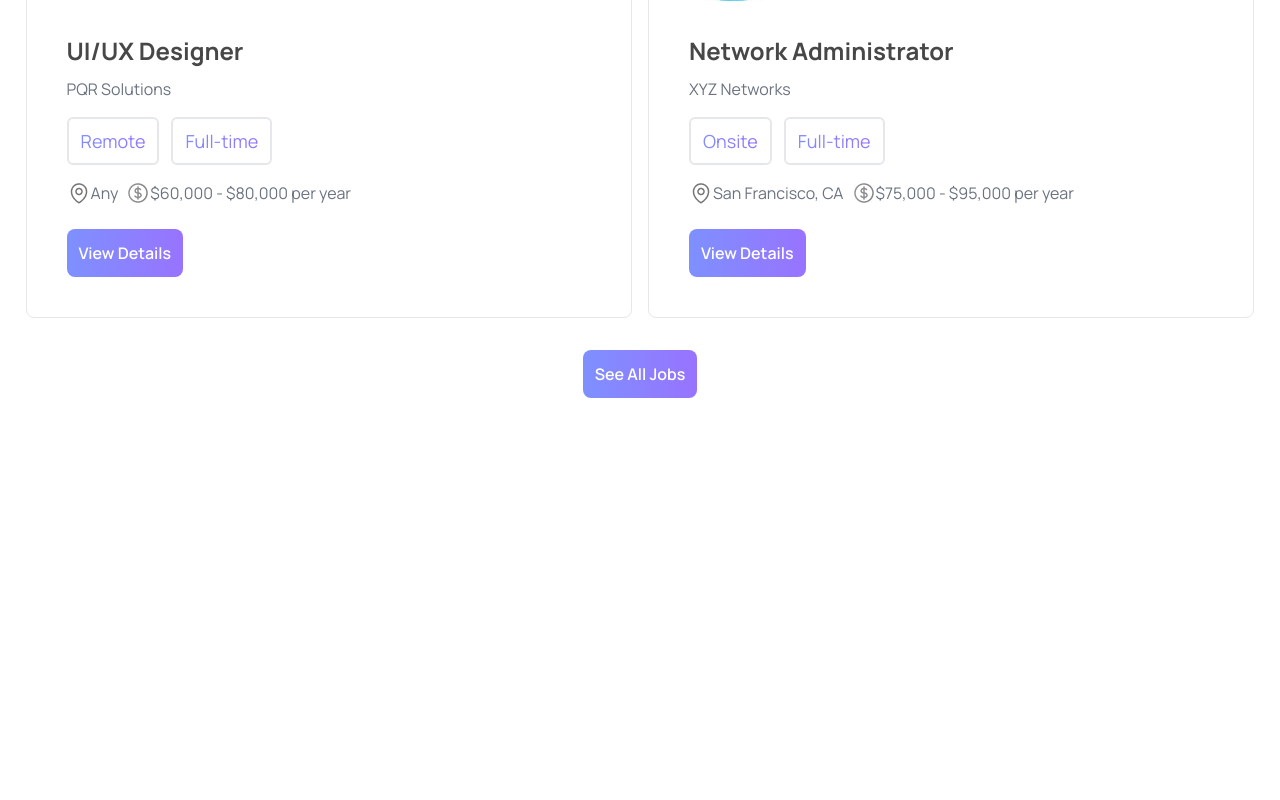
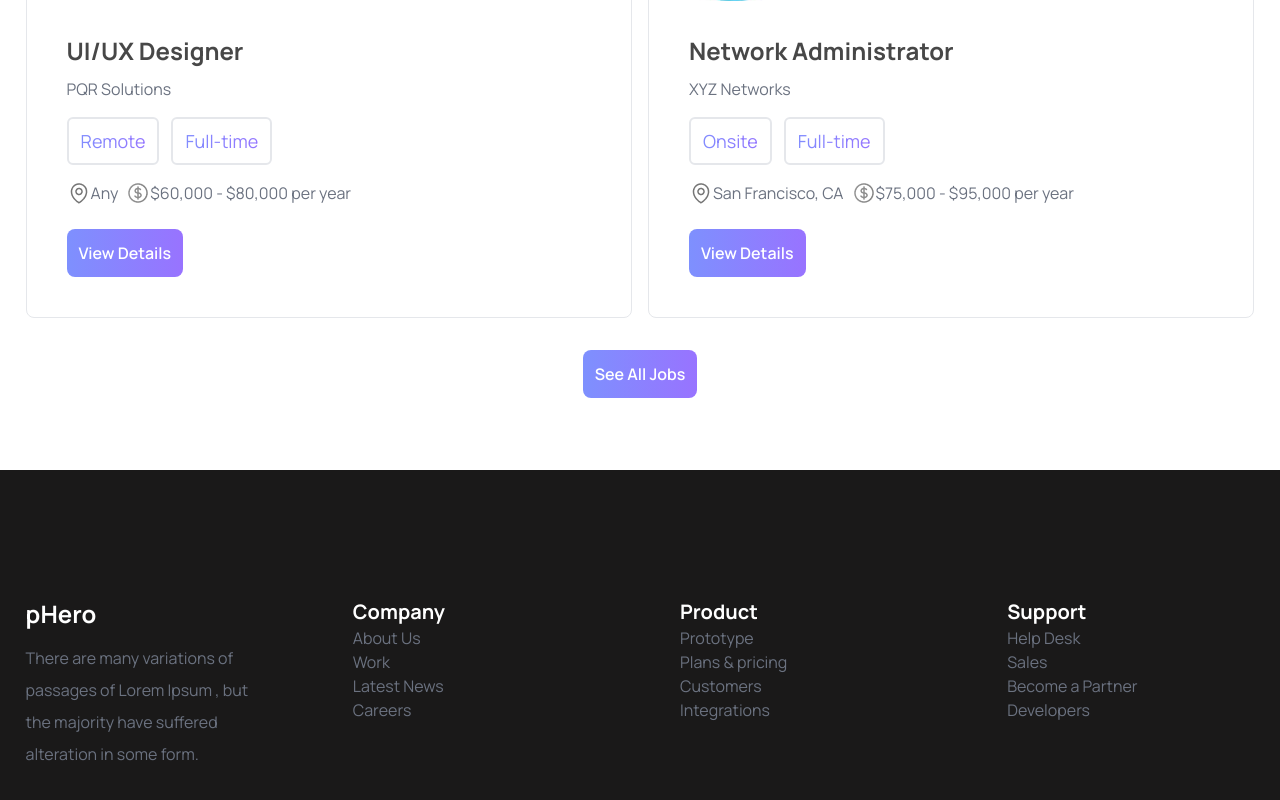
Before and after one commit to naimalinaim1/pHero-Job-apply, a React (Vite) app: page / in a window 1280 px wide. Shown: the part 2068-2868 px from the top of the page. Before the commit the page ends 2498 px from the top, so only its background shows below. Built offline with nearby package versions, Linux system fonts and the light colour scheme.

Commit message:
Footer Added

```diff
--- a/src/App.jsx
+++ b/src/App.jsx
@@ -1,14 +1,16 @@
 import React from "react";
 import { Outlet } from "react-router-dom";
 import NavBar from "./components/NavBar/NavBar";
+import Footer from "./components/Footer/Footer";
 
 const App = () => {
   return (
     <>
       <NavBar />
-      <main className="w-[96%] max-w-[1280px] mx-auto">
+      <main className="w-[96%] max-w-[1280px] mx-auto min-h-[90vh] mb-10">
         <Outlet />
       </main>
+      <Footer />
     </>
   );
 };
--- /dev/null
+++ b/src/components/Footer/Footer.jsx
@@ -0,0 +1,74 @@
+import React from "react";
+
+const Footer = () => {
+  return (
+    <footer className="bg-[#1A1919] py-32 text-center sm:text-left">
+      <div className="text-gray-500 w-[96%] max-w-[1280px] mx-auto grid grid-cols-1 sm:grid-cols-2 md:grid-cols-4 gap-20">
+        {/* logo */}
+        <div>
+          <h3 className="text-2xl mb-3 text-white font-bold">pHero</h3>
+          <p className="leading-8">
+            There are many variations of passages of Lorem Ipsum , but the
+            majority have suffered alteration in some form.
+          </p>
+        </div>
+        {/* company */}
+        <div>
+          <h1 className="text-xl text-white font-bold">Company</h1>
+          <ul>
+            <li>
+              <a>About Us</a>
+            </li>
+            <li>
+              <a>Work</a>
+            </li>
+            <li>
+              <a>Latest News</a>
+            </li>
+            <li>
+              <a>Careers</a>
+            </li>
+          </ul>
+        </div>
+        {/* product */}
+        <div>
+          <h1 className="text-xl text-white font-bold">Product</h1>
+          <ul>
+            <li>
+              <a>Prototype</a>
+            </li>
+            <li>
+              <a>Plans & pricing</a>
+            </li>
+            <li>
+              <a>Customers</a>
+            </li>
+            <li>
+              <a>Integrations</a>
+            </li>
+          </ul>
+        </div>
+        {/* support */}
+        <div>
+          <h1 className="text-xl text-white font-bold">Support</h1>
+          <ul>
+            <li>
+              <a>Help Desk</a>
+            </li>
+            <li>
+              <a>Sales</a>
+            </li>
+            <li>
+              <a>Become a Partner</a>
+            </li>
+            <li>
+              <a>Developers</a>
+            </li>
+          </ul>
+        </div>
+      </div>
+    </footer>
+  );
+};
+
+export default Footer;
```
